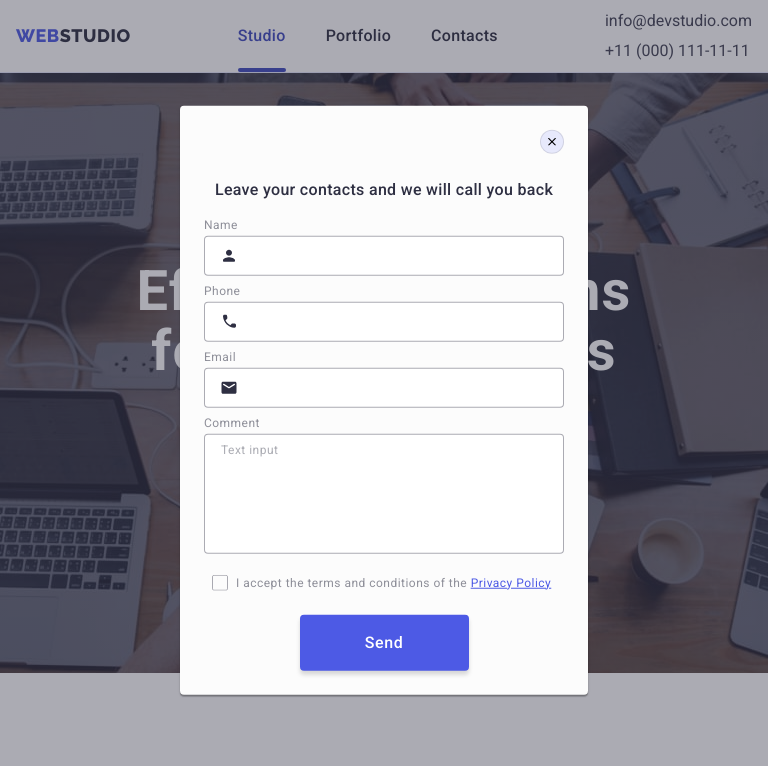
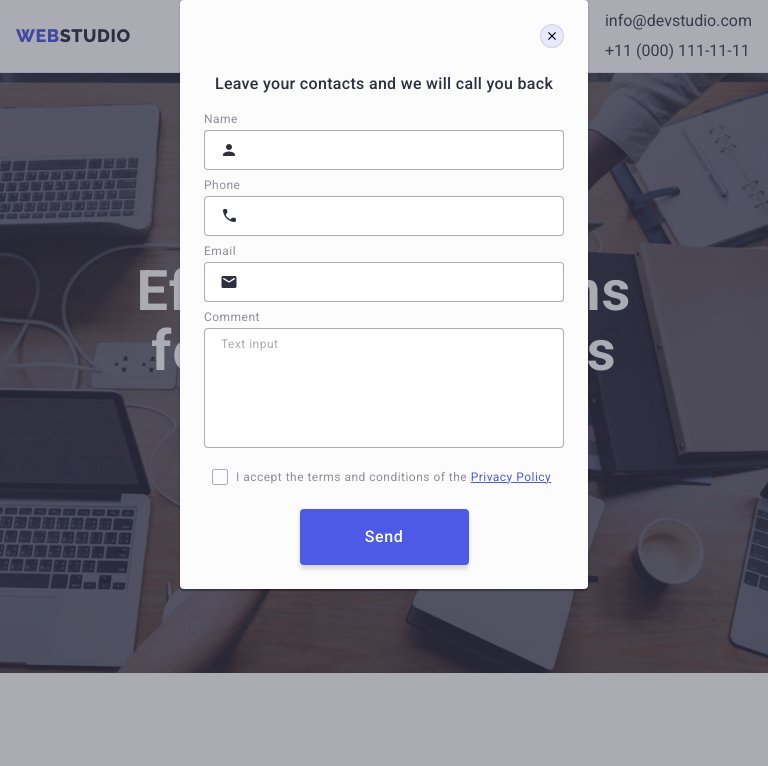
Before and after one commit to Serhii01071994/goit-markup-hw-07, a plain HTML site: page index.html in a window 768 px wide. Both pictures are taken after a click on the button "Order Service". Shown: the top 766 px of the page. Drawn offline with nearby package versions, Linux system fonts and the light colour scheme.

Commit message:
Update styles.css

```diff
--- a/css/styles.css
+++ b/css/styles.css
@@ -1041,7 +1041,12 @@ img {
     transform: translate(-50%, 0) scale(1);
   }
 }
-
+@media only screen and (min-width: 768px) and (max-width: 1157px) {
+  .modal {
+    top: 0;
+    transform: translate(-50%, 0) scale(1);
+  }
+}
 .modal-btn-close {
   position: absolute;
   top: 24px;
```
